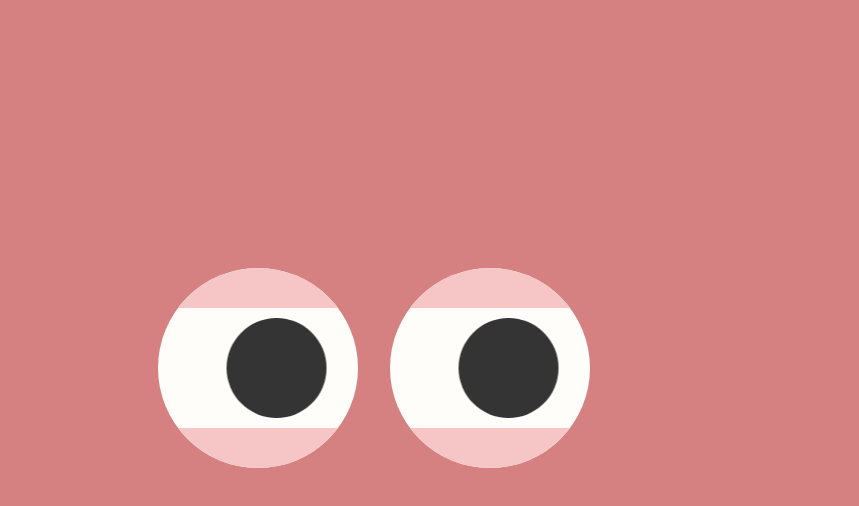
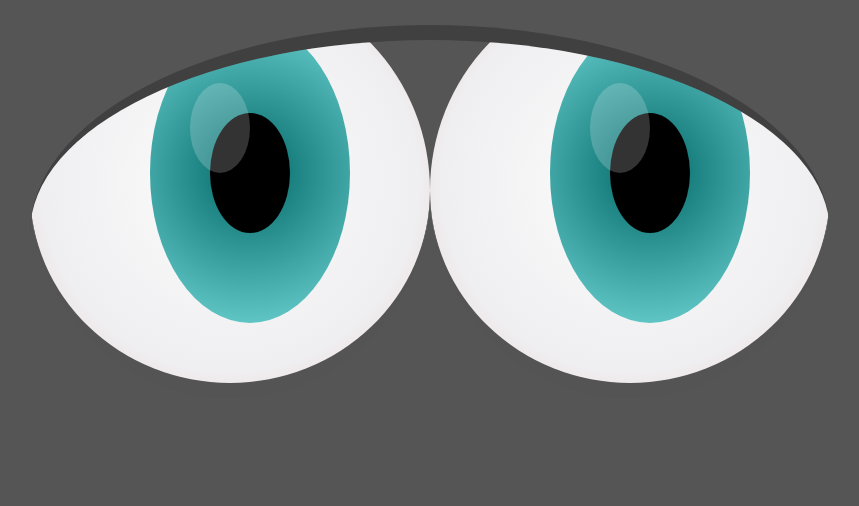
Before and after one commit to avdheshsolanki/blinky, a plain HTML site: page index.html in a window 1280 px wide. Shown: the whole page, without its empty margins (210-1069 px from the left). Drawn offline with Linux system fonts and the light colour scheme.

Commit message:
new design

```diff
--- a/index.html
+++ b/index.html
@@ -7,158 +7,110 @@
     <title>Blinky</title>
     <style>
    body {
-	height: 90vh;
-	width: 90vw;
-	display: -webkit-box;
-	display: -ms-flexbox;
+background: #555;
+}
+.aligner {
   display: flex;
-	-webkit-box-pack: center;
-	    -ms-flex-pack: center;
+  align-items: center;
   justify-content: center;
-	-webkit-box-align: center;
-	    -ms-flex-align: center;
-	        align-items: center;
-	background: #d58181;
 }
 
+.aligner-item {
+  max-width: 50%;
+}
+
+.clip-circle {
+    height: 400px;
+    width: 100%;
+    max-width:800px;
+    border-radius: 50%;
+    overflow: hidden;
+    margin: 25px auto 0;
+    border-top: 15px inset rgba(0,0,0,.25);
+}
+
+
 .eye {
-	width: 200px;
-	height: 200px;
-	background: #fffdf9;
-	display: -webkit-box;
-	display: -ms-flexbox;
-	display: flex;
-	-webkit-box-align: center;
-	    -ms-flex-align: center;
-	        align-items: center;
-	-webkit-box-pack: center;
-	    -ms-flex-pack: center;
-	        justify-content: center;
-	margin: 0 1rem;
-	-webkit-clip-path: circle(50% at center);
-	        clip-path: circle(50% at center);
+    width: 100%;
+    height: 400px;
+    border-radius: 100%;
     position: relative;
+    background: radial-gradient(circle at 50%, #fcfcfc, #efeff1 66%, #eecccc 100%);
 }
+
 
 .iris {
 width: 50%;
-	height: 50%;
-	background: #343434;
-	border-radius: 50%;
-	-webkit-animation: movement 6s ease-in-out infinite;
-	        animation: movement 6s ease-in-out infinite;
+    max-width: 300px;
+    height: 300px;
+    border-radius: 100%;
+    position: absolute;
+    left: 0;
+    top: 0;
+    margin: 10% 30%;
+  animation: move 5s ease-out infinite;
+  background: radial-gradient(circle at 50% 50%, #066 0%, #6cc 90%);
 }
 
-.upper-pupil,
-.lower-pupil {
-	width: 100%;
-	height: 250px;
-	background: #f6c6c6;
+.iris:before {
+  content: "";
+  width: 40%;
+  height: 40%;
+  border-radius: 100%;
   position: absolute;
-	-webkit-animation: blink 6s ease-in-out infinite;
-	        animation: blink 6s ease-in-out infinite;
-	z-index: 1;
+  left: 50%;
+  top: 50%;
+  background: black;
+  transform: translate(-50%, -50%);
 }
 
-.upper-pupil {
-	top: 0;
+.iris:after {
+  content: "";
+  width: 30%;
+  height: 30%;
+  border-radius: 100%;
+  position: absolute;
+  left: 20%;
+  top: 20%;
+  background: rgba(255, 255, 255, 0.2);
 }
 
-.lower-pupil {
-	bottom: 0;
+#lid {
+  animation: blink 2.4s infinite;
+  animation-delay: 8s;
+  top: -50px;
+    border-bottom:15px inset #000;
 }
 
-@-webkit-keyframes movement {
-	0%, 10% {
-		-webkit-transform: translateX(0);
-		        transform: translateX(0);
+
+@keyframes move {
+  0% {
+    transform: none;
   }
   20% {
-		-webkit-transform: translateX(-80%);
-		        transform: translateX(-80%);
+    transform: translateX(-100px) translateY(20px) scale(0.95);
   }
-	30%, 80% {
-		-webkit-transform: translateX(0);
-		        transform: translateX(0);
+  25%, 44% {
+    transform: none;
   }
+  50%, 60% {
+    transform: translateX(100px) translateY(-40px) scale(0.95);
+  }
+  66%, 100% {
+    transform: none;
+  }
+}
+@keyframes blink {
+
   90% {
-		-webkit-transform: translateX(80%);
-		        transform: translateX(80%);
+    transform: none;
+    animation-timing-function: ease-in;
+  }
+  93% {
+    transform: translateY(15px) scaleY(0)
   }
   100% {
-		-webkit-transform: translateX(0);
-		        transform: translateX(0);
-	}
-}
-
-@keyframes movement {
-	0%, 10% {
-		-webkit-transform: translateX(0);
-		        transform: translateX(0);
-	}
-	20% {
-		-webkit-transform: translateX(-80%);
-		        transform: translateX(-80%);
-	}
-	30%, 80% {
-		-webkit-transform: translateX(0);
-		        transform: translateX(0);
-	}
-	90% {
-		-webkit-transform: translateX(80%);
-		        transform: translateX(80%);
-	}
-	100% {
-		-webkit-transform: translateX(0);
-		        transform: translateX(0);
-	}
-}
-
-@-webkit-keyframes blink {
-	0%, 30% {
-		height: 20%;
-	}
-	32% {
-		height: 40%;
-	}
-	34% {
-		height: 20%;
-	}
-	36% {
-		height: 40%;
-	}
-	38%, 50% {
-		height: 20%;
-	}
-	60%, 70% {
-		height: 45%;
-	}
-	80%, 100% {
-		height: 20%;
-	}
-}
-
-@keyframes blink {
-	0%, 30% {
-		height: 20%;
-	}
-	32% {
-		height: 40%;
-	}
-	34% {
-		height: 20%;
-	}
-	36% {
-		height: 40%;
-	}
-	38%, 50% {
-		height: 20%;
-	}
-	60%, 70% {
-		height: 45%;
-	}
-	80%, 100% {
-		height: 20%;
+    animation-timing-function: ease-out;
   }
 }
     </style>
@@ -167,15 +119,14 @@
     </script>
 </head>
 <body>
-    <div class="eye">
-		<div class="upper-pupil"></div>
+    <div class="clip-circle aligner">
+  <div id="lid" class="eye">
     <div class="iris"></div>
-		<div class="lower-pupil"></div>
   </div>
-	<div class="eye">
-		<div class="upper-pupil"></div>
+  <div id="lid" class="eye">
     <div class="iris"></div>
-		<div class="lower-pupil"></div>
+  </div>
+
 </div>
 </body>
 </html>
```
Lines whose indentation alone changed are shown as unchanged.
